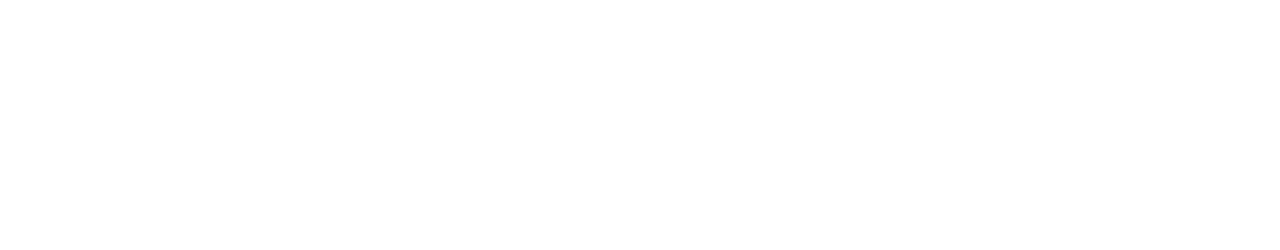
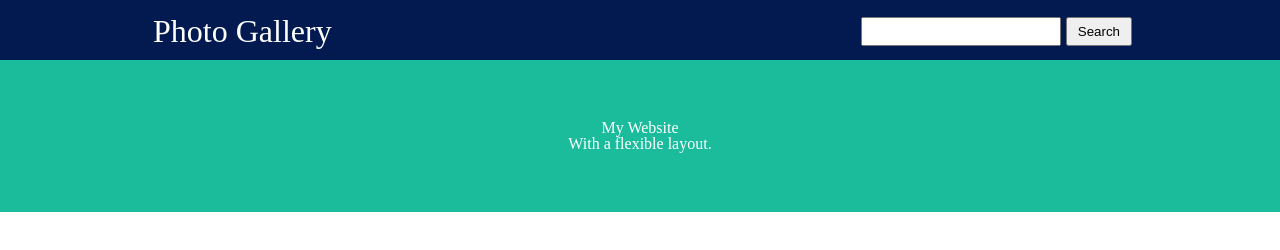
Before and after one commit to jaab30/photo-gallery, a plain HTML site: page index.html in a window 1280 px wide. Drawn offline with nearby package versions, Linux system fonts and the light colour scheme; no server answers.

Commit message:
Successful API call, HTML structure and CSS Flex

```diff
--- /dev/null
+++ b/assets/css/reset.css
@@ -0,0 +1,48 @@
+/* http://meyerweb.com/eric/tools/css/reset/
+   v2.0 | 20110126
+   License: none (public domain)
+*/
+
+html, body, div, span, applet, object, iframe,
+h1, h2, h3, h4, h5, h6, p, blockquote, pre,
+a, abbr, acronym, address, big, cite, code,
+del, dfn, em, img, ins, kbd, q, s, samp,
+small, strike, strong, sub, sup, tt, var,
+b, u, i, center,
+dl, dt, dd, ol, ul, li,
+fieldset, form, label, legend,
+table, caption, tbody, tfoot, thead, tr, th, td,
+article, aside, canvas, details, embed,
+figure, figcaption, footer, header, hgroup,
+menu, nav, output, ruby, section, summary,
+time, mark, audio, video {
+	margin: 0;
+	padding: 0;
+	border: 0;
+	font-size: 100%;
+	font: inherit;
+	vertical-align: baseline;
+}
+/* HTML5 display-role reset for older browsers */
+article, aside, details, figcaption, figure,
+footer, header, hgroup, menu, nav, section {
+	display: block;
+}
+body {
+	line-height: 1;
+}
+ol, ul {
+	list-style: none;
+}
+blockquote, q {
+	quotes: none;
+}
+blockquote:before, blockquote:after,
+q:before, q:after {
+	content: '';
+	content: none;
+}
+table {
+	border-collapse: collapse;
+	border-spacing: 0;
+}
--- a/assets/css/style.css
+++ b/assets/css/style.css
@@ -0,0 +1,72 @@
+
+* {
+    box-sizing: border-box;
+}
+header {
+    position: fixed;
+    top: 0;
+    left: 0;
+    width: 100%;
+    height: 60px;;
+    background-color: rgb(2, 26, 80);
+}
+.flex-nav {
+    display: flex;
+    justify-content: flex-start;
+    width: 80%;
+    margin: 0 auto;
+}
+
+nav > h2 {
+    font-size: 2em;
+    padding: 15px 25px;
+    color: white;
+}
+
+.search-container {
+    display: flex;
+    justify-content: flex-end;
+    flex-grow: 8;
+    align-items: center;
+}
+
+.search-container > input {
+    width: 200px;
+    margin-right: 5px;
+    padding: 5px;
+}
+
+.search-container > button {
+    padding: 5px 10px;
+    margin-right: 20px;
+}
+
+.main-banner {
+    padding: 60px;
+    text-align: center;
+    background: #1abc9c;
+    color: white;
+    width: 100%;
+    margin: 60px auto 0;
+  }
+
+  .photo-container {
+      display: flex;
+      flex-direction: row;
+      flex-flow: row wrap;
+      width: 80%;
+      margin: 0 auto;
+      justify-content: center;
+  }
+
+  .column {
+      flex: 33.3%;
+      max-width: 33.3%;
+      padding: 4px;
+    }
+
+    img {
+        vertical-align: middle;
+        width: 100%;
+        margin-top: 8px;
+    }
--- a/assets/js/script.js
+++ b/assets/js/script.js
@@ -0,0 +1,34 @@
+
+
+
+$.ajax({
+    url: "https://www.flickr.com/services/rest/?method=flickr.photos.search&text=orlando&api_key=3990f6dca48c999e64ce0a70db67741c&format=json&nojsoncallback=1&safe_search=1&extras=url_m&per_page=500&content_type=2",
+    method: "GET"
+})
+    .then(response => {
+
+
+        const { photo } = response.photos
+        console.log(photo);
+        const photoArr = [];
+        for (let i = 0; i < photo.length; i++) {
+            if (photo[i].height_m < 300) {
+                console.log("inside IF");
+                photoArr.push(photo[i])
+            }
+        }
+        console.log(photoArr);
+        for (let i = 0; i < 25; i++) {
+            if (i < 8) {
+                let photoImg = $("<img>").attr("src", photoArr[i].url_m)
+                $(".col-1").append(photoImg);
+                console.log("8");
+            } else if (i >= 8 && i < 16) {
+                let photoImg = $("<img>").attr("src", photoArr[i].url_m)
+                $(".col-2").append(photoImg);
+            } else {
+                let photoImg = $("<img>").attr("src", photoArr[i].url_m)
+                $(".col-3").append(photoImg);
+            }
+        }
+    })
--- a/index.html
+++ b/index.html
@@ -4,11 +4,41 @@
 <head>
     <meta charset="UTF-8">
     <meta name="viewport" content="width=device-width, initial-scale=1.0">
+    <link rel="stylesheet" href="./assets/css/reset.css">
+    <link rel="stylesheet" href="./assets/css/style.css">
     <title>Photo Gallery</title>
 </head>
 
 <body>
+    <header>
+        <nav class="flex-nav">
+            <h2>Photo Gallery</h2>
+            <div class="search-container">
+                <input type="text" class="search-input">
+                <button class="submit-btn">Search</button>
+            </div>
+        </nav>
+    </header>
+    <main>
+        <div class="main-banner" role="banner">
+            <h1>My Website</h1>
+            <p>With a <b>flexible</b> layout.</p>
+        </div>
+        <section class="photo-container">
+            <div class="col-1 column"></div>
+            <div class="col-2 column"></div>
+            <div class="col-3 column"></div>
+        </section>
 
+    </main>
+    <footer>
+
+    </footer>
+
+
+    <script src="https://code.jquery.com/jquery-3.5.1.min.js"
+        integrity="sha256-9/aliU8dGd2tb6OSsuzixeV4y/faTqgFtohetphbbj0=" crossorigin="anonymous"></script>
+    <script src="./assets/js/script.js"></script>
 </body>
 
 </html>
```
